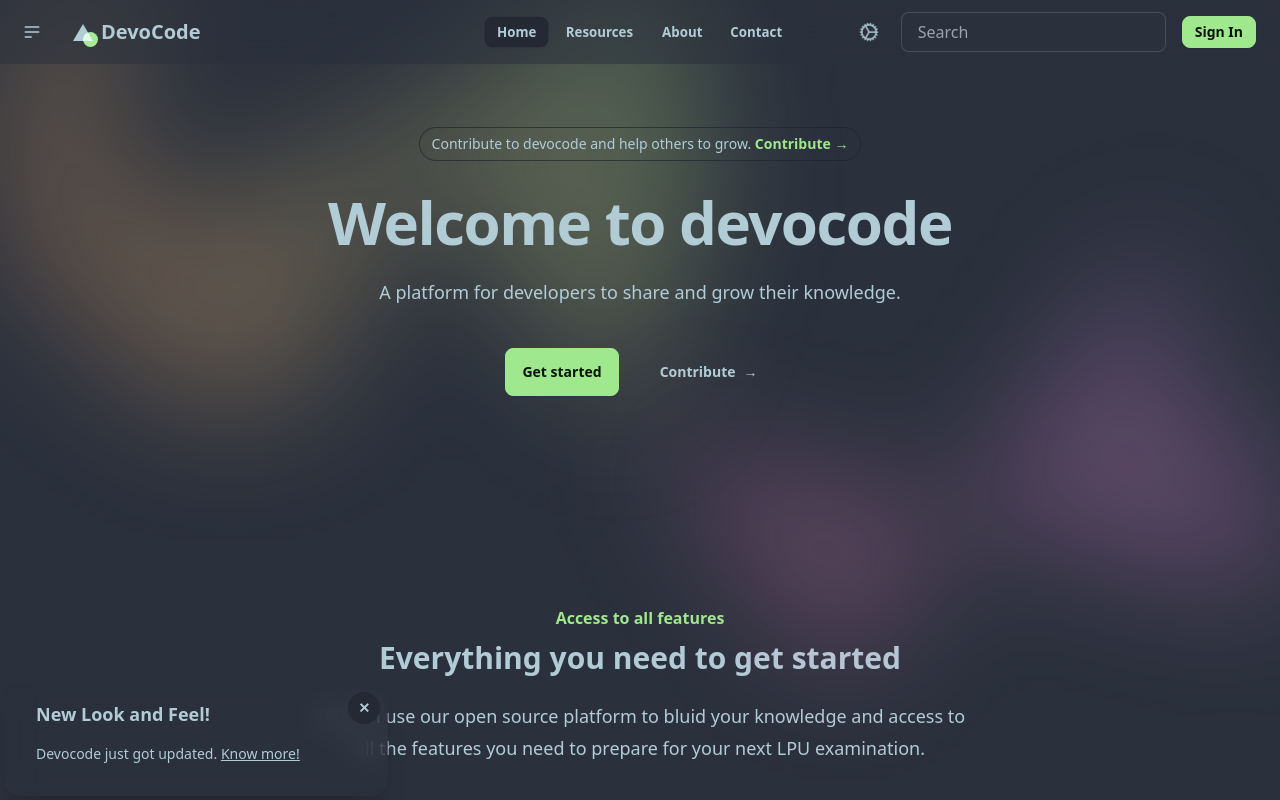
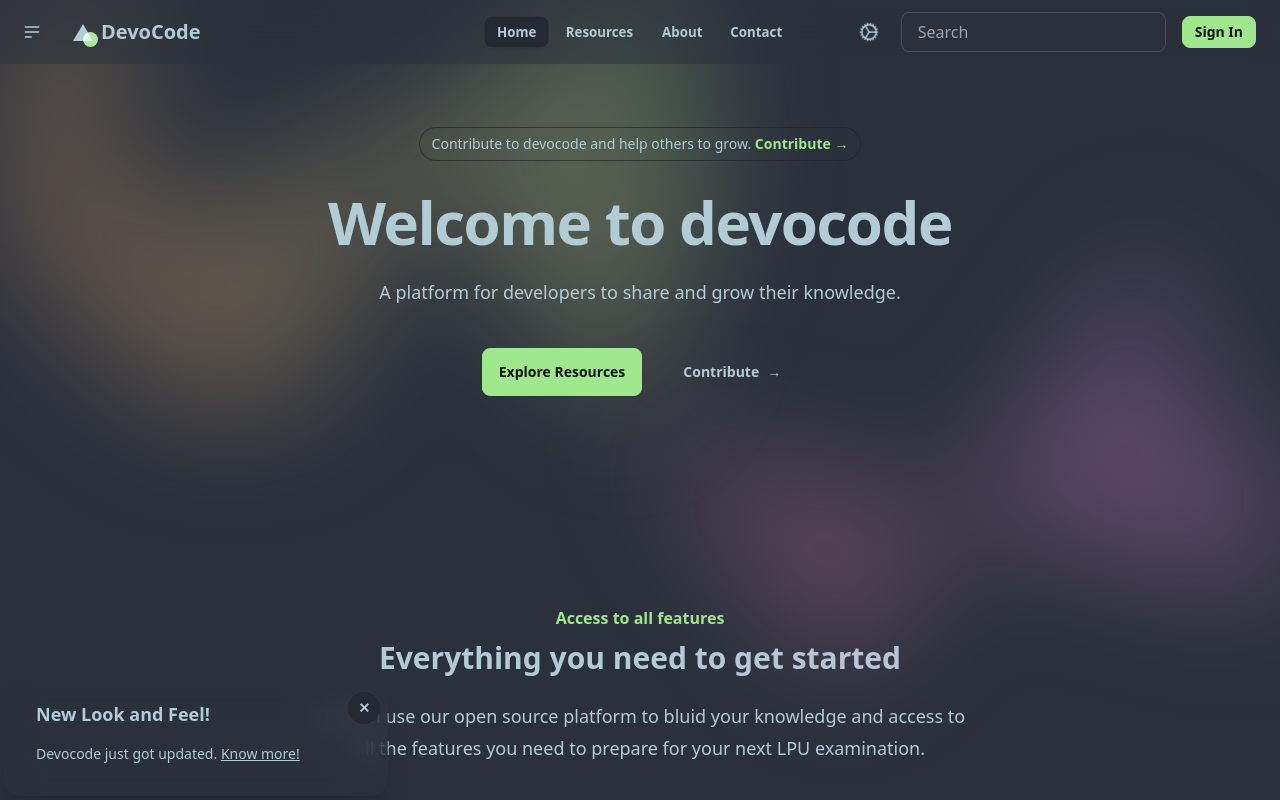
Before and after one commit to imankitkalirawana/dynamic-devocode, a Next.js app: page / in a window 1280 px wide. Shown: the top 800 px of the page. Built offline with nearby package versions, Linux system fonts and the light colour scheme.

Commit message:
Update "Get started" button text to "Explore Resources"

```diff
--- a/components/landingpage/Banner.tsx
+++ b/components/landingpage/Banner.tsx
@@ -39,7 +39,7 @@ const Banner = () => {
           </p>
           <div className="mt-10 flex items-center justify-center gap-x-6">
             <Link href="/resources" className="btn btn-primary">
-              Get started
+              Explore Resources
             </Link>
             <a
               href="https://docs.google.com/forms/d/e/1FAIpQLSdFBSjoY5HW4QeUwOPn2gBruzUwW4utGR1TAGIXa4UoQwmKgg/viewform?usp=send_form"
```
